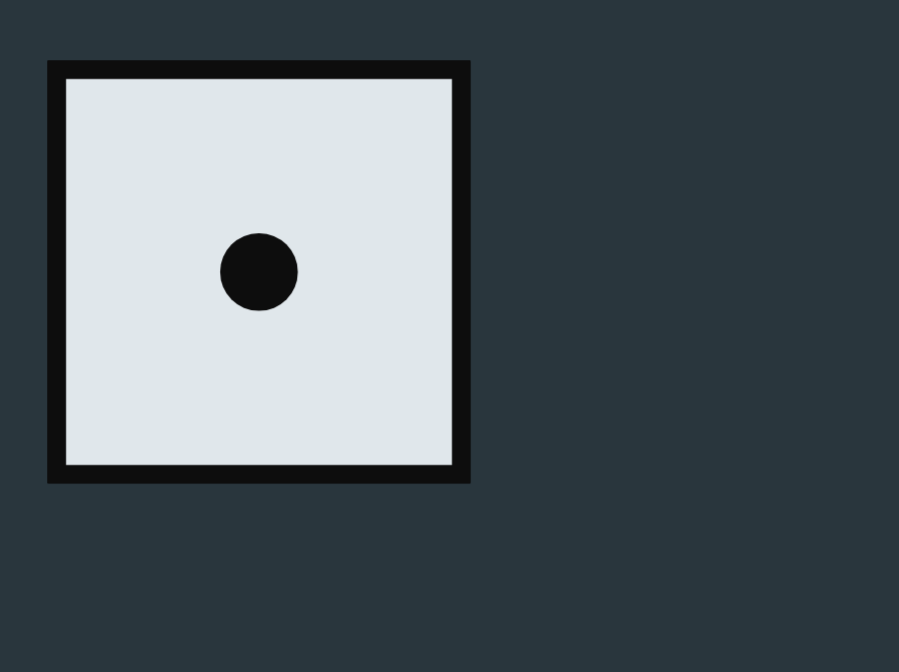
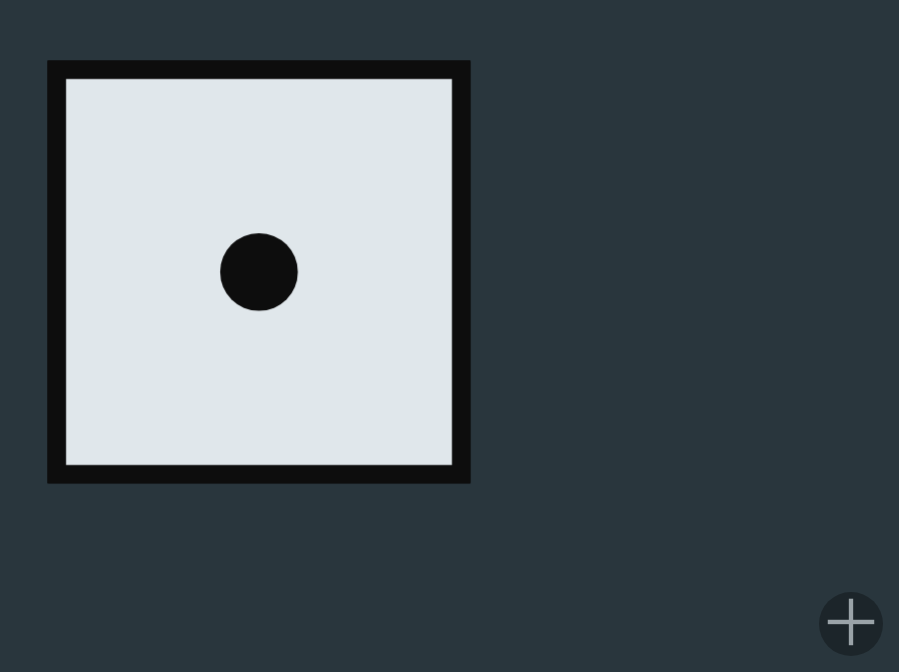
Before and after one commit to garyv/dice, a plain HTML site: page index.html in a window 1280 px wide. Shown: the part 128-800 px from the top of the page, without its empty margins (381-1280 px from the left). Drawn offline with Linux system fonts and the light colour scheme.

Commit message:
deploy: 933bb0be3ea594e6ade31b7c84c7313efe79063d

```diff
--- a/index.html
+++ b/index.html
@@ -207,21 +207,20 @@ body {
     display: flex;
     box-sizing: border-box;
     gap: var(--footer-gap);
-    justify-content: right;
     padding: var(--footer-gap);
     position: fixed;
-    right: 100%;
+    right: 0;
     bottom: 0;
 
     > button {
         cursor: pointer;
         background-color: var(--button-background-color);
-        padding: 0;
         border-radius: 50%;
         border: none;
         color: var(--button-color);
         font-size: var(--button-size);
         line-height: var(--button-size);
+        padding: 0;
         opacity: 0.62;
         transition: opacity 0.5s;
 
```
